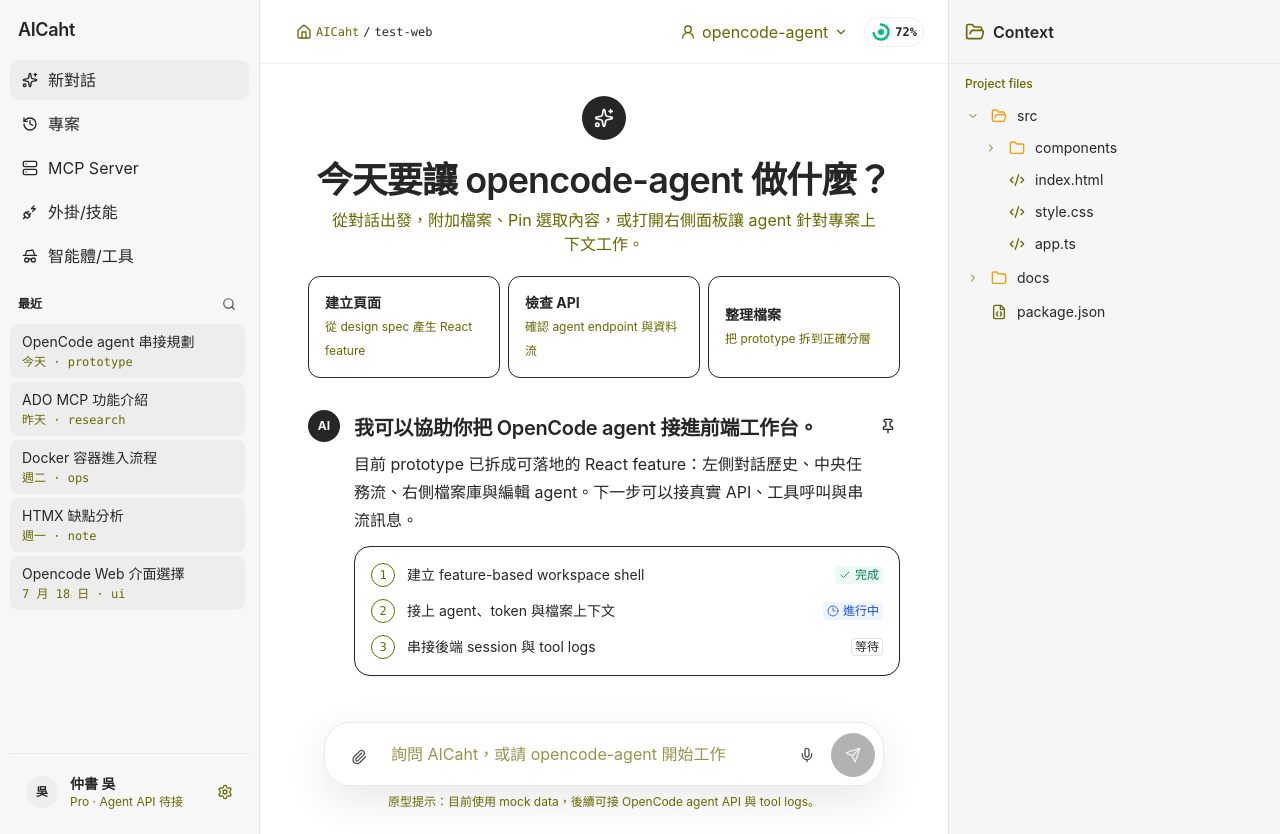
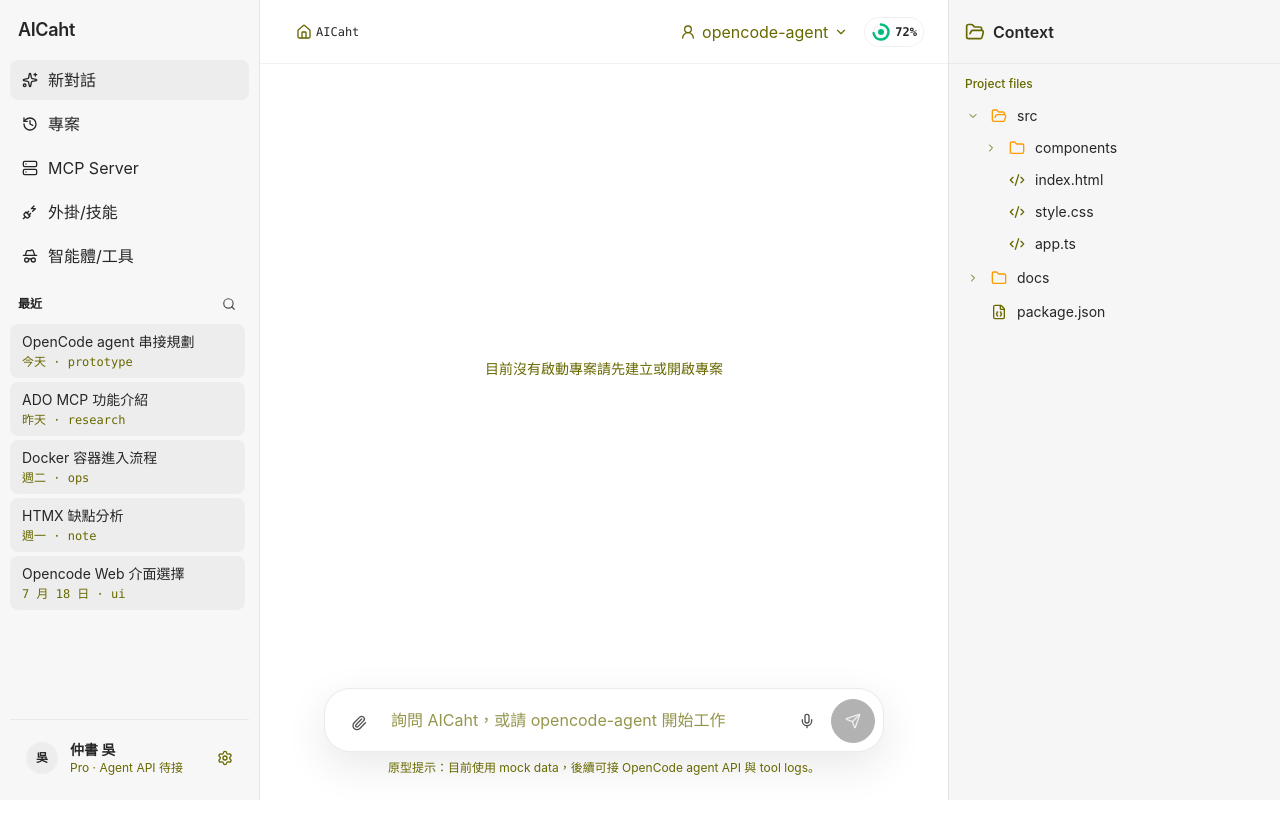
Before and after one commit to jason23452/agent-web, a React (Vite) app: page / in a window 1280 px wide. After the commit the page ends 800 px from the top, so only its background shows below. Built offline with nearby package versions, Linux system fonts and the light colour scheme.

Commit message:
feat: refactor ChatMessageList and ChatPane components to simplify props and improve readability

```diff
--- a/src/app/AppRouter.tsx
+++ b/src/app/AppRouter.tsx
@@ -1,6 +1,6 @@
 import { useCallback, useEffect, useState } from "react"
 import { HOME_ROUTE_PATH, HomeRoute } from "@/features/home/router"
-import { agents, fileTree, messages, recentProjects, sessions, starterAttachments, tokenUsage } from "@/features/workspace/data/mockWorkspace"
+import { agents, fileTree, recentProjects, sessions, starterAttachments, tokenUsage } from "@/features/workspace/data/mockWorkspace"
 import { WorkspaceProjectRoute, WORKSPACE_PROJECT_ROUTE_PREFIX } from "@/features/workspace/router/[name]"
 import { WORKSPACE_ROUTE_PATH, WorkspaceRoute } from "@/features/workspace/router"
 import type { Attachment, FileNode, PinContext } from "@/features/workspace/types/workspace"
@@ -137,9 +137,7 @@ export function AppRouter() {
       <WorkspaceProjectRoute />
     ) : (
       <HomeRoute
-        activeAgent={activeAgent}
         attachments={attachments}
-        messages={messages}
         onAddAttachment={addAttachment}
         onClearPin={() => setPinContext(null)}
         onRemoveAttachment={removeAttachment}
@@ -169,7 +167,7 @@ export function AppRouter() {
       topNav={
         <AppTopbar
           activeAgent={activeAgent}
-          activeProjectPath={activeProjectPath}
+          activeProjectPath={route.name === "workspaceProject" ? activeProjectPath : null}
           agents={agents}
           onAgentChange={setActiveAgentId}
           onOpenContextPanel={() => setContextPanelOpen(true)}
--- a/src/features/home/components/ChatMessageList.tsx
+++ b/src/features/home/components/ChatMessageList.tsx
@@ -1,123 +1,7 @@
-import { CheckIcon, Clock3Icon, PinIcon, SparklesIcon } from "lucide-react"
-import { Badge } from "@/shared/components/ui/badge"
-import { Card, CardPanel } from "@/shared/components/ui/card"
-
-type ChatMessageListAgent = {
-  name: string
-}
-
-export type ChatMessagePlanStep = {
-  id: string
-  label: string
-  status: "done" | "running" | "pending"
-}
-
-export type ChatMessage = {
-  id: string
-  role: "user" | "agent"
-  title?: string
-  body: string
-  plan?: ChatMessagePlanStep[]
-}
-
-type ChatMessageListProps = {
-  activeAgent: ChatMessageListAgent
-  messages: ChatMessage[]
-}
-
-const quickActions = [
-  { title: "建立頁面", description: "從 design spec 產生 React feature" },
-  { title: "檢查 API", description: "確認 agent endpoint 與資料流" },
-  { title: "整理檔案", description: "把 prototype 拆到正確分層" },
-]
-
-function PlanStatus({ step }: { step: ChatMessagePlanStep }) {
-  if (step.status === "done") {
-    return (
-      <Badge variant="success">
-        <CheckIcon aria-hidden="true" />
-        完成
-      </Badge>
-    )
-  }
-
-  if (step.status === "running") {
-    return (
-      <Badge variant="info">
-        <Clock3Icon aria-hidden="true" />
-        進行中
-      </Badge>
-    )
-  }
-
-  return <Badge variant="outline">等待</Badge>
-}
-
-export function ChatMessageList({ activeAgent, messages }: ChatMessageListProps) {
+export function ChatMessageList() {
   return (
-    <div className="min-h-0 overflow-y-auto px-4 py-8 sm:px-8 lg:px-12">
-      <div className="mx-auto grid max-w-[820px] gap-8">
-        <section className="grid min-h-48 place-items-center text-center" aria-labelledby="home-chat-welcome-title">
-          <div className="grid gap-5">
-            <div className="mx-auto grid size-11 place-items-center rounded-full bg-primary text-primary-foreground">
-              <SparklesIcon aria-hidden="true" className="size-5" />
-            </div>
-            <div className="grid gap-2">
-              <h1 className="text-balance font-heading font-semibold text-3xl tracking-[-0.025em] sm:text-4xl" id="home-chat-welcome-title">
-                今天要讓 {activeAgent.name} 做什麼？
-              </h1>
-              <p className="mx-auto max-w-[54ch] text-muted-foreground">
-                從對話出發，附加檔案、Pin 選取內容，或打開右側面板讓 agent 針對專案上下文工作。
-              </p>
-            </div>
-            <div className="grid gap-2 sm:grid-cols-3">
-              {quickActions.map((action) => (
-                <button
-                  className="rounded-xl border bg-card p-4 text-left transition-colors hover:bg-muted/60 focus-visible:outline-none focus-visible:ring-2 focus-visible:ring-ring"
-                  key={action.title}
-                  type="button"
-                >
-                  <strong className="block text-sm">{action.title}</strong>
-                  <span className="text-muted-foreground text-xs">{action.description}</span>
-                </button>
-              ))}
-            </div>
-          </div>
-        </section>
-
-        <section aria-label="對話訊息" aria-live="polite" className="grid gap-6">
-          {messages.map((message) => (
-            <article className="grid grid-cols-[34px_minmax(0,1fr)] gap-3" key={message.id}>
-              <div className="grid size-8 place-items-center rounded-full bg-primary font-bold text-primary-foreground text-xs">AI</div>
-              <div className="grid min-w-0 gap-3 pt-1">
-                <div className="flex items-start justify-between gap-3">
-                  <div className="grid gap-2">
-                    {message.title && <h2 className="font-heading font-semibold text-xl tracking-[-0.015em]">{message.title}</h2>}
-                    <p className="leading-7">{message.body}</p>
-                  </div>
-                  <button aria-label="Pin 這則訊息" className="rounded-md p-1 text-primary hover:bg-accent focus-visible:outline-none focus-visible:ring-2 focus-visible:ring-ring" type="button">
-                    <PinIcon aria-hidden="true" className="size-4" />
-                  </button>
-                </div>
-
-                {message.plan && (
-                  <Card>
-                    <CardPanel className="grid gap-3 p-4">
-                      {message.plan.map((step, index) => (
-                        <div className="grid grid-cols-[1.5rem_minmax(0,1fr)_auto] items-center gap-3 text-sm" key={step.id}>
-                          <span className="grid size-6 place-items-center rounded-full border bg-background font-mono text-muted-foreground text-xs">{index + 1}</span>
-                          <span className="min-w-0 truncate">{step.label}</span>
-                          <PlanStatus step={step} />
-                        </div>
-                      ))}
-                    </CardPanel>
-                  </Card>
-                )}
-              </div>
-            </article>
-          ))}
-        </section>
-      </div>
+    <div className="grid min-h-0 place-items-center overflow-y-auto px-4 py-8 text-center sm:px-8 lg:px-12">
+      <p className="text-muted-foreground text-sm">目前沒有啟動專案請先建立或開啟專案</p>
     </div>
   )
 }
--- a/src/features/home/components/ChatPane.tsx
+++ b/src/features/home/components/ChatPane.tsx
@@ -1,12 +1,5 @@
 import { ChatComposer } from "@/features/home/components/ChatComposer"
-import { ChatMessageList, type ChatMessage } from "@/features/home/components/ChatMessageList"
-
-export type ChatPaneAgent = {
-  id: string
-  name: string
-  provider: string
-  status: "active" | "idle" | "review"
-}
+import { ChatMessageList } from "@/features/home/components/ChatMessageList"
 
 export type ChatPaneAttachment = {
   id: string
@@ -21,30 +14,18 @@ export type ChatPanePinContext = {
   text: string
 }
 
-export type ChatPaneMessage = ChatMessage
-
 type ChatPaneProps = {
-  activeAgent: ChatPaneAgent
   attachments: ChatPaneAttachment[]
-  messages: ChatPaneMessage[]
   onAddAttachment: () => void
   onClearPin: () => void
   onRemoveAttachment: (id: string) => void
   pinContext: ChatPanePinContext | null
 }
 
-export function ChatPane({
-  activeAgent,
-  attachments,
-  messages,
-  onAddAttachment,
-  onClearPin,
-  onRemoveAttachment,
-  pinContext,
-}: ChatPaneProps) {
+export function ChatPane({ attachments, onAddAttachment, onClearPin, onRemoveAttachment, pinContext }: ChatPaneProps) {
   return (
     <main className="grid min-h-0 min-w-0 grid-rows-[minmax(0,1fr)_auto] bg-background" data-region="chat-main">
-      <ChatMessageList activeAgent={activeAgent} messages={messages} />
+      <ChatMessageList />
       <ChatComposer
         attachments={attachments}
         onAddAttachment={onAddAttachment}
--- a/src/features/home/router/index.tsx
+++ b/src/features/home/router/index.tsx
@@ -1,31 +1,19 @@
-import { ChatPane, type ChatPaneAgent, type ChatPaneAttachment, type ChatPaneMessage, type ChatPanePinContext } from "@/features/home/components/ChatPane"
+import { ChatPane, type ChatPaneAttachment, type ChatPanePinContext } from "@/features/home/components/ChatPane"
 
 export const HOME_ROUTE_PATH = "/"
 
 type HomeRouteProps = {
-  activeAgent: ChatPaneAgent
   attachments: ChatPaneAttachment[]
-  messages: ChatPaneMessage[]
   onAddAttachment: () => void
   onClearPin: () => void
   onRemoveAttachment: (id: string) => void
   pinContext: ChatPanePinContext | null
 }
 
-export function HomeRoute({
-  activeAgent,
-  attachments,
-  messages,
-  onAddAttachment,
-  onClearPin,
-  onRemoveAttachment,
-  pinContext,
-}: HomeRouteProps) {
+export function HomeRoute({ attachments, onAddAttachment, onClearPin, onRemoveAttachment, pinContext }: HomeRouteProps) {
   return (
     <ChatPane
-      activeAgent={activeAgent}
       attachments={attachments}
-      messages={messages}
       onAddAttachment={onAddAttachment}
       onClearPin={onClearPin}
       onRemoveAttachment={onRemoveAttachment}
--- a/src/shared/components/layout/AppTopbar.tsx
+++ b/src/shared/components/layout/AppTopbar.tsx
@@ -19,7 +19,7 @@ type AppTopbarTokenUsage = {
 
 type AppTopbarProps = {
   activeAgent: AppTopbarAgent
-  activeProjectPath: string
+  activeProjectPath?: string | null
   agents: AppTopbarAgent[]
   onAgentChange: (agentId: string) => void
   onOpenContextPanel: () => void
@@ -41,16 +41,20 @@ export function AppTopbar({
   onOpenSidebar,
   tokenUsage,
 }: AppTopbarProps) {
-  const projectLabel = getProjectLabel(activeProjectPath)
+  const projectLabel = activeProjectPath ? getProjectLabel(activeProjectPath) : null
 
   return (
     <TopNav
       center={
-        <div className="hidden min-w-0 items-center gap-1 font-mono text-muted-foreground text-xs min-[760px]:flex" title={activeProjectPath}>
+        <div className="hidden min-w-0 items-center gap-1 font-mono text-muted-foreground text-xs min-[760px]:flex" title={activeProjectPath ?? undefined}>
           <HomeIcon aria-hidden="true" className="size-4 shrink-0" />
-          <span className="truncate">AICaht</span>
-          <span className="text-foreground">/</span>
-          <span className="truncate font-medium text-foreground">{projectLabel}</span>
+          <span className="truncate font-medium text-foreground">AICaht</span>
+          {projectLabel && (
+            <>
+              <span className="text-foreground">/</span>
+              <span className="truncate font-medium text-foreground">{projectLabel}</span>
+            </>
+          )}
         </div>
       }
       end={
```
